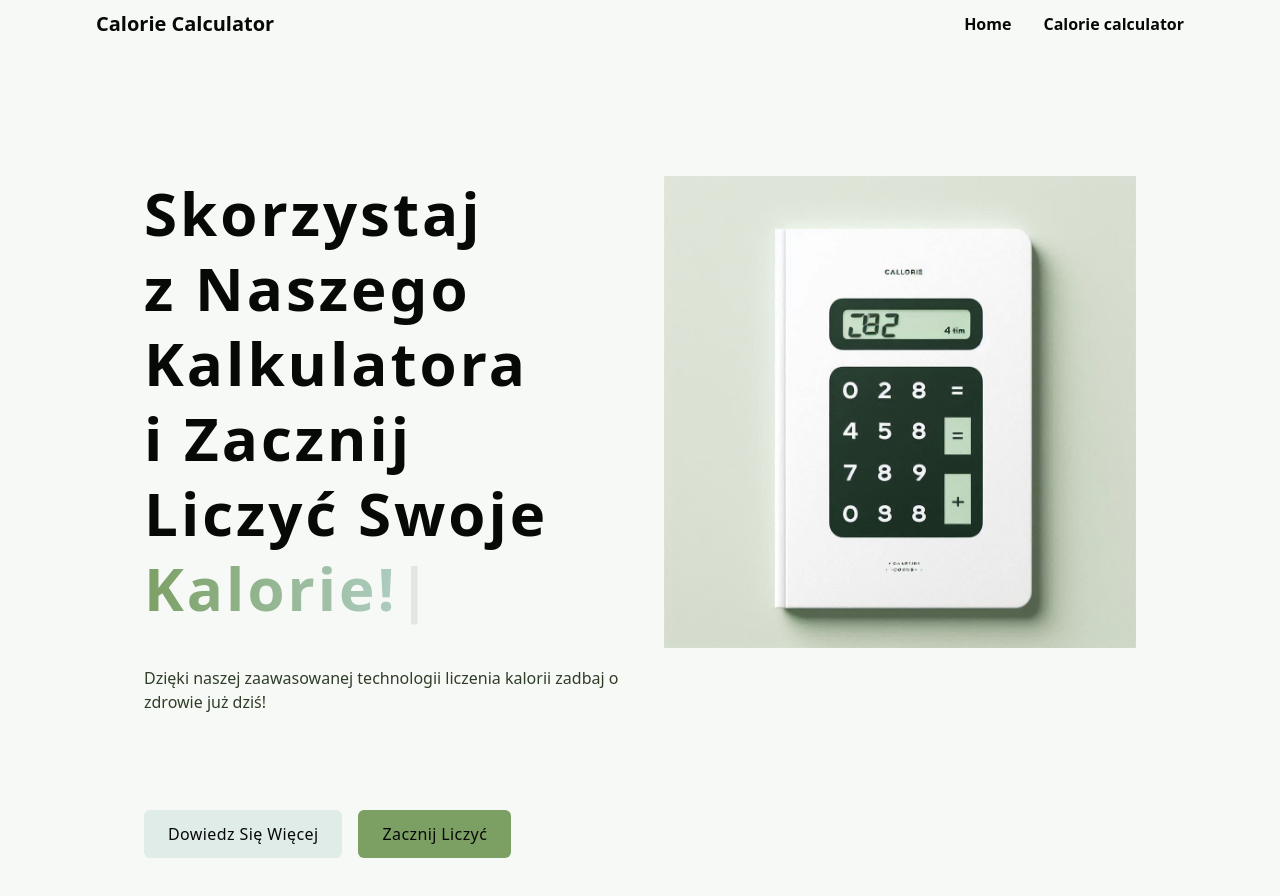
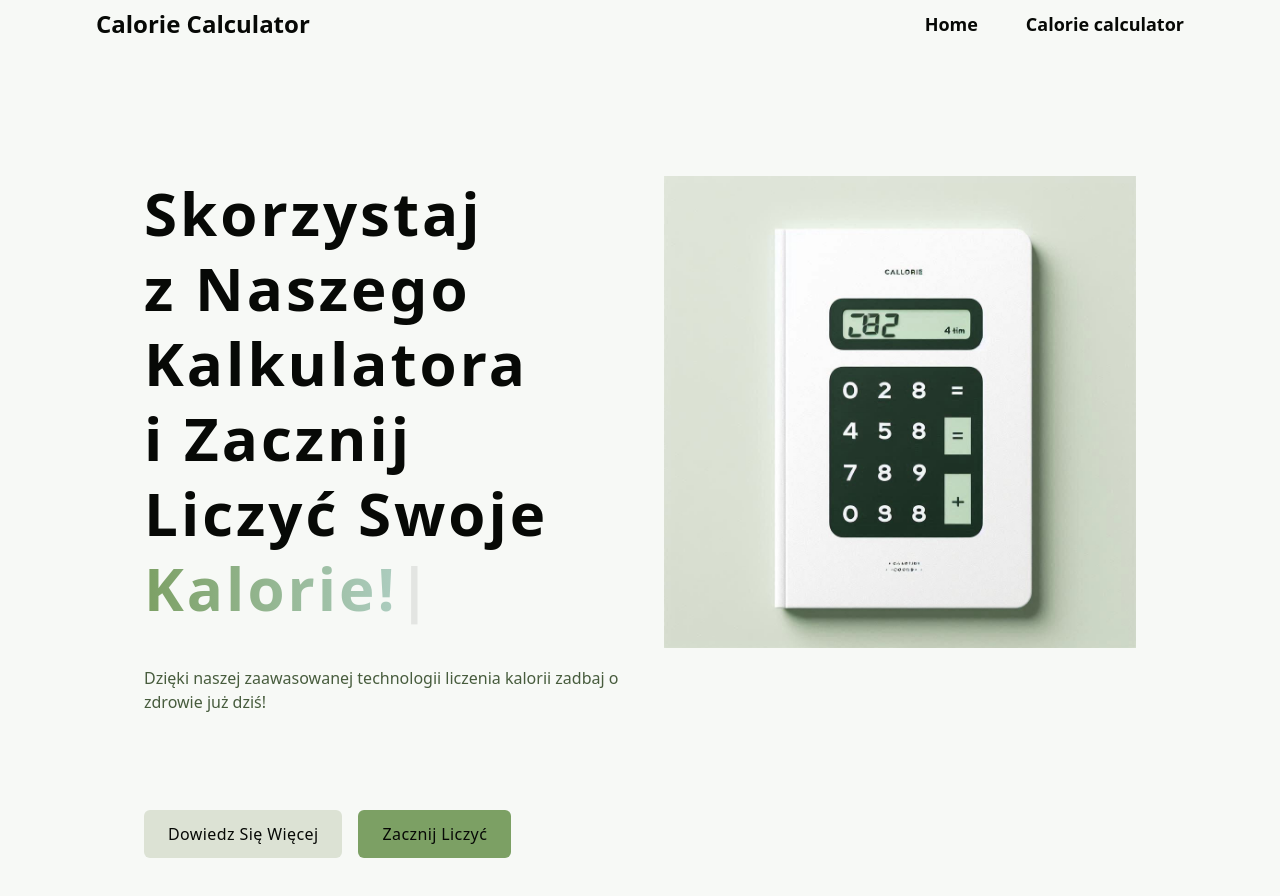
Before and after one commit to Wojtyua/38053_38062_38545_38073, a React (Vite) app: page / in a window 1280 px wide. Shown: the top 896 px of the page. Built offline with nearby package versions, Linux system fonts and the light colour scheme; no server answers; the database is empty.

Commit message:
adjusted layout, changed navbar

```diff
--- a/src/App.jsx
+++ b/src/App.jsx
@@ -5,11 +5,13 @@ import Navbar from "./components/Navbar";
 function App() {
   return (
     <div className="px-24 text-text bg-background">
-      <div className="h-screen">
-        <Navbar />
-        <LandingPage />
+      <div className=" mx-auto max-w-[1800px]">
+        <div className="h-screen">
+          <Navbar />
+          <LandingPage />
+        </div>
+        <CalculatorSection />
       </div>
-      <CalculatorSection />
     </div>
   );
 }
--- a/src/components/Navbar.jsx
+++ b/src/components/Navbar.jsx
@@ -3,15 +3,15 @@ import { Link } from "react-scroll";
 const Navbar = () => {
   return (
     <div className="flex justify-between items-center h-12">
-      <span className="text-text text-xl font-bold">Calorie Calculator</span>
-      <ul className="flex space-x-8 text-text font-semibold">
+      <span className="text-text text-2xl font-bold">Calorie Calculator</span>
+      <ul className="flex space-x-12 text-text font-semibold text-lg">
         <li>
           <Link
             to="landing-page"
             spy={true}
             smooth={true}
             duration={1000}
-            className="cursor-pointer"
+            className="cursor-pointer hover:text-primary transition-colors"
           >
             Home
           </Link>
@@ -22,7 +22,7 @@ const Navbar = () => {
             spy={true}
             smooth={true}
             duration={1000}
-            className="cursor-pointer"
+            className="cursor-pointer hover:text-primary transition-colors"
           >
             Calorie calculator
           </Link>
--- a/tailwind.config.js
+++ b/tailwind.config.js
@@ -5,12 +5,12 @@ export default {
     extend: {
       colors: {
         text: "#070906",
-        textLight: "#303d29",
+        textLight: "#475c3d",
         background: "#f7f9f6",
         primary: "#7ca064",
         secondary: "#adcdc0",
         accent: "#8db9b6",
-        secondaryLight: "#dfece7",
+        secondaryLight: "#dce2d4",
       },
     },
   },
```
